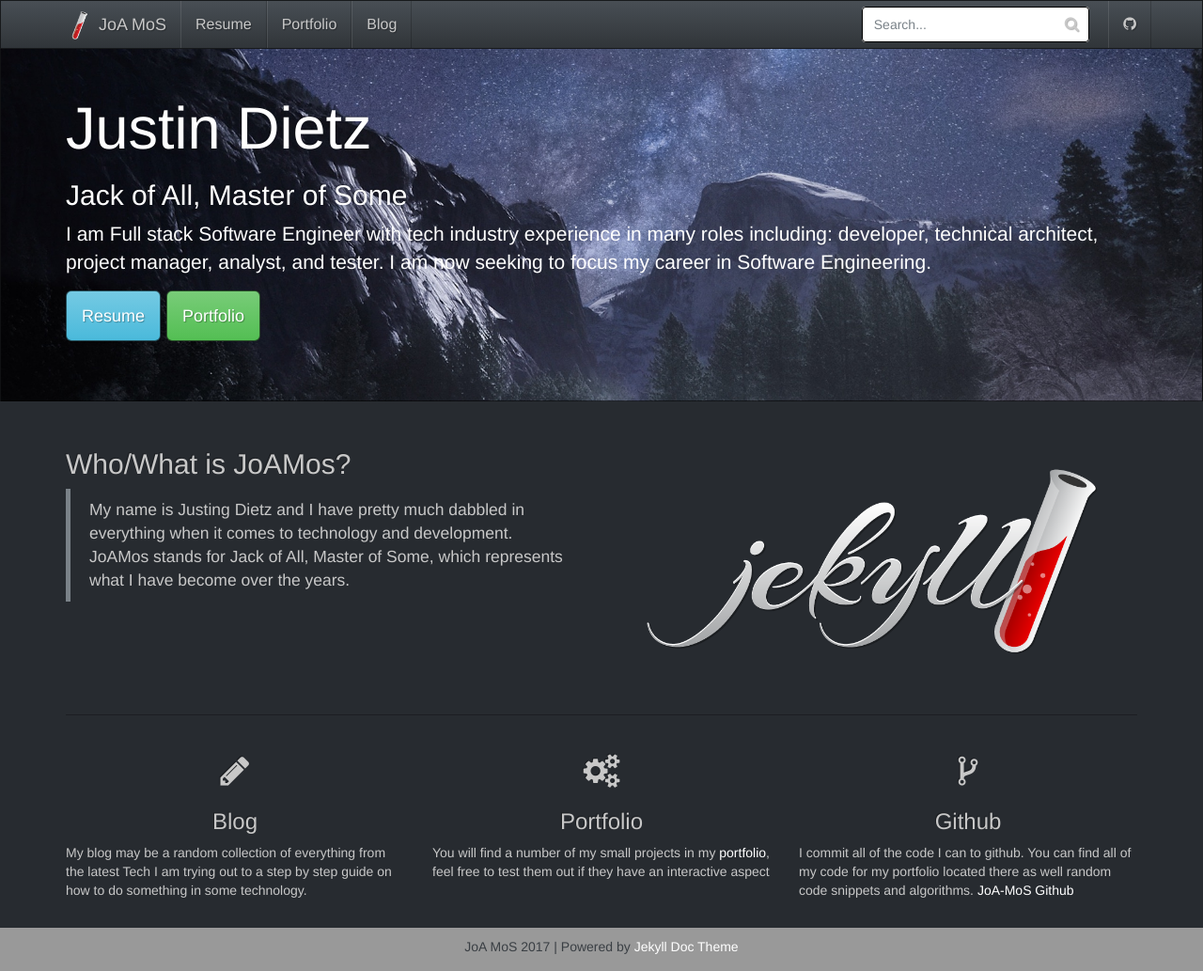
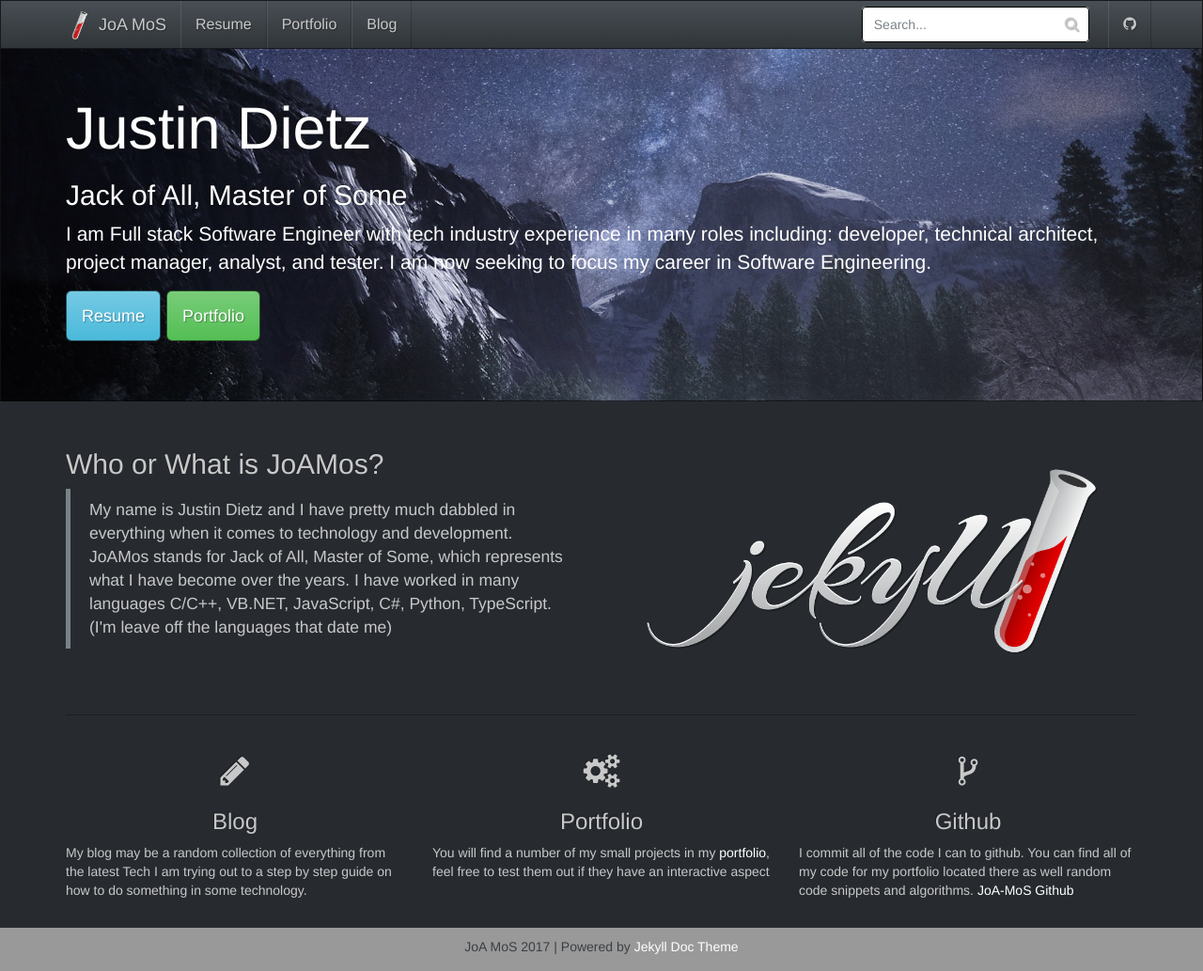
Before and after one commit to JoA-MoS/JoA-MoS.github.io, a Jekyll site: the page built from index.html, in a window 1280 px wide and 1033 px high. Shown: the whole window at 94% size. Built offline with Jekyll 4.4.1, drawn with Linux system fonts in a browser that asks for light colours; nearby versions of some CDN libraries.

Commit message:
Adding links to features secion

```diff
--- a/index.html
+++ b/index.html
@@ -18,9 +18,9 @@
 
     <div class="row">
         <div class="col-md-6">
-            <h2 class="header-light regular-pad">Who/What is JoAMos?</h2>
+            <h2 class="header-light regular-pad">Who or What is JoAMos?</h2>
             <blockquote>
-                <p>My name is Justing Dietz and I have pretty much dabbled in everything when it comes to technology and development. JoAMos stands for Jack of All, Master of Some, which represents what I have become over the years.</p>
+                <p>My name is Justin Dietz and I have pretty much dabbled in everything when it comes to technology and development. JoAMos stands for Jack of All, Master of Some, which represents what I have become over the years. I have worked in many languages C/C++, VB.NET, JavaScript, C#, Python, TypeScript. (I'm leave off the languages that date me)</p>
             </blockquote>
         </div>
         <div class="col-md-6 text-center">
@@ -32,10 +32,12 @@
 
     <div class="row">
         <div class="col-sm-4">
-            <h1 class="text-center"><i class="fa fa-pencil" aria-hidden="true"></i></h1>
-            <h3 class="text-center">Blog</h3>
-            <p>My blog may be a random collection of everything from the latest Tech I am trying out to a step by step guide on how to do something in some technology.
-            </p>
+            <a href="./blog/"></a>
+                <h1 class="text-center"><i class="fa fa-pencil" aria-hidden="true"></i></h1>
+                <h3 class="text-center">Blog</h3>
+                <p>My blog may be a random collection of everything from the latest Tech I am trying out to a step by step guide on how to do something in some technology.
+                </p>
+            </a>
         </div>
         <div class="col-sm-4">
             <h1 class="text-center"><i class="fa fa-cogs" aria-hidden="true"></i></h1>
```
